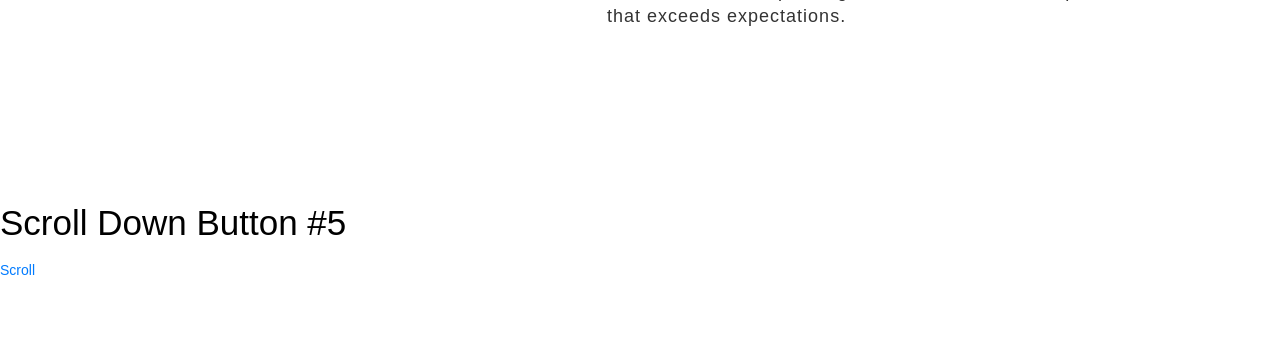
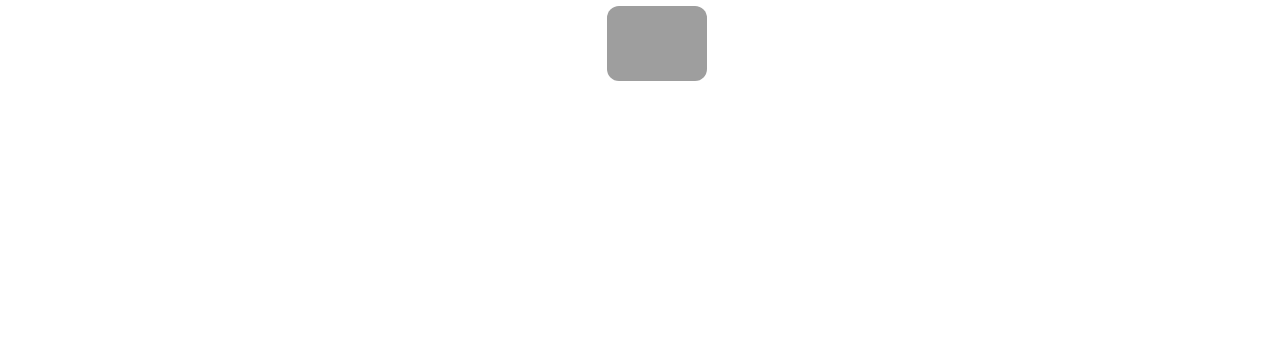
Before and after one commit to FindingWho/DEAPC-P01, a PHP site: page /aboutus.php in a window 1280 px wide. Shown: the part 698-1049 px from the top of the page. Run offline with PHP 8.4, Linux system fonts and the light colour scheme; grey boxes are pictures that could not be loaded.

Commit message:
complete aboutus page

```diff
--- a/aboutus.php
+++ b/aboutus.php
@@ -15,13 +15,13 @@
           sets and educational backgrounds, we collaborate closely to ensure that our website incorporates cutting-edge
           design, user-friendly functionality, and robust performance. Our commitment to excellence drives us to
           constantly refine and enhance our work, pushing boundaries to deliver a product that exceeds expectations.</p>
+        <img src="images/scroll" class="scroll" />
       </div>
     </div>
+
   </section>
-  <section id="section05" class="demo">
-    <h1>Scroll Down Button #5</h1>
-    <a href="#section06"><span></span>Scroll</a>
-  </section>
+
+  <div class="arrow"></div>
   <section class="about-us">
     <div class="about">
       <img src="images/Rodrigo" class="pic" />
@@ -34,6 +34,7 @@
           technical proficiency to the team, ensuring that the website delivers an exceptional visual experience while
           maintaining optimal usability. His ability to translate complex ideas into compelling visuals sets our website
           apart from the rest.</p>
+        <img src="images/scroll" class="scroll" />
       </div>
     </div>
   </section>
@@ -50,10 +51,11 @@
           that the website is not only visually appealing but also functions flawlessly. His passion for creating
           efficient and user-friendly interfaces shines through in his work, making him an invaluable asset to our team.
         </p>
-
+        <img src="images/scroll" class="scroll" />
       </div>
     </div>
   </section>
+
 
   <section class="about-us">
     <div class="about">
--- a/css/aboutus.css
+++ b/css/aboutus.css
@@ -11,7 +11,7 @@
     height: 100vh;
     width: 100%;
     padding: 90px 0;
-    background: #fff;
+    background: #ffffff;
   }
   .pic {
     height: auto;
@@ -30,13 +30,13 @@
     width: 540px;
   }
   .text h2 {
-    color: #333;
+    color: #121212;
     font-size: 90px;
     font-weight: 600;
     margin-bottom: 10px;
   }
   .text h5 {
-    color: #333;
+    color: #0c0c0c;
     font-size: 22px;
     font-weight: 500;
     margin-bottom: 20px;
@@ -46,7 +46,7 @@
     font-size: 22px;
   }
   .text p {
-    color: #333;
+    color: #363636;
     font-size: 18px;
     line-height: 25px;
     letter-spacing: 1px;
@@ -56,3 +56,9 @@
     background-color: black;
     color: white;
   }
+
+.scroll {
+  height: auto;
+  width: 100px;
+  border-radius: 12px;
+}
--- a/scripts/aboutus.js
+++ b/scripts/aboutus.js
@@ -1,16 +1,5 @@
-// let dark = document.querySelector(".aboutUs");
-//     dark.addEventListener("click", (e)=>{
-//       let target = e.target;
-//      if(dark.nextElementSibling("click")){
-//         document.body.style.backgroundColor = "black";
-//      }
-//    ;
+const btn = document.querySelector(".scroll");
 
-const btn = document.querySelector('.pic');
-
-btn.addEventListener('click', function onClick(event) {
-  document.body.style.backgroundColor = 'black';
-    document.body.style.color = 'white';
-    window.scrollTo(0, 800);
-   //$(this).addClass('change-color');
+btn.addEventListener("click", function onClick(event) {
+  window.scrollTo(0, 800);
 });
```
Also changed, not shown: images/scroll.png (added).
